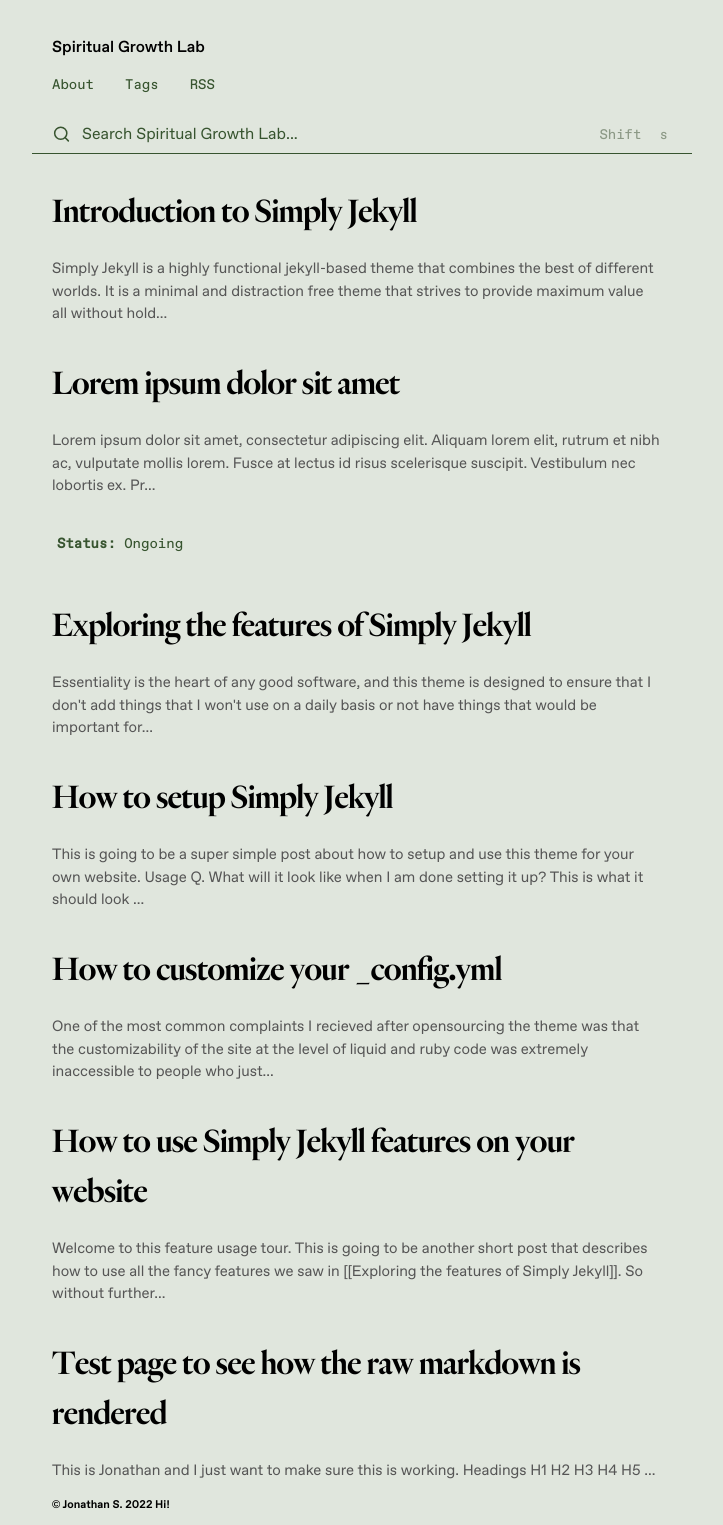
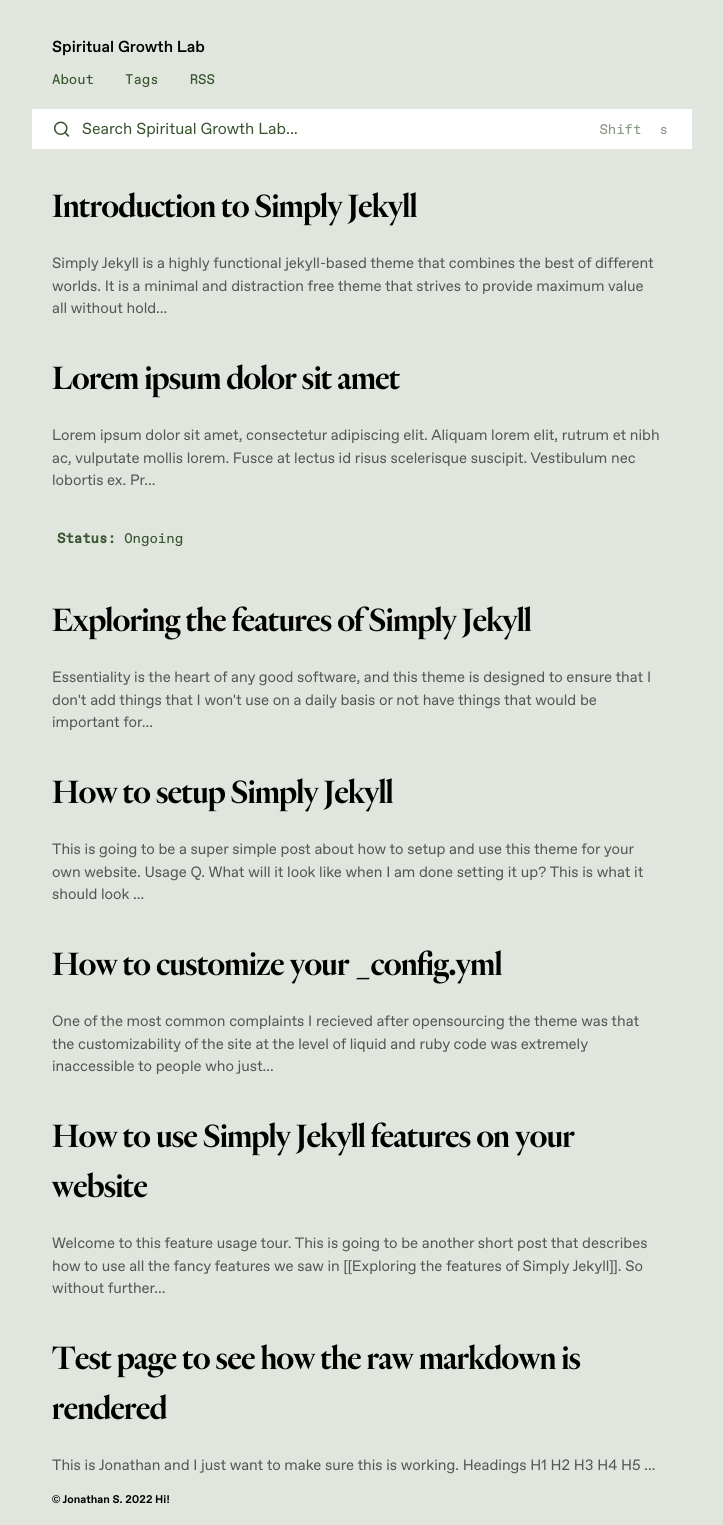
Before and after one commit to jsantiago611/digital-garden-master, a Jekyll site: the page built from index.md, in a window 1280 px wide. Shown: the whole page, without its empty margins (278-1001 px from the left). Built offline with Jekyll 4.4.1, drawn with Linux system fonts in a browser that asks for light colours.

Commit message:
ui changes to searchbar

```diff
--- a/assets/css/Style.css
+++ b/assets/css/Style.css
@@ -130,7 +130,7 @@ layout: Stylesheet
   --font-size-5xl: 5rem;
   --font-size-6xl: 5.5rem;
 
-  --body-copy-size: 1.35rem;
+  --body-copy-size: 1.25rem;
   --title-font-size: 3rem;
 
   --font-weight-base: 400;
@@ -688,7 +688,7 @@ hr {
     flex-direction: column;
     padding-left: 14px;
     padding-right: 17px;
-    padding-top: 5px;
+    padding-top: 0;
     padding-bottom: 5px;
     text-decoration: none;
 }
@@ -758,8 +758,8 @@ hr {
     font-family: var(--secondary-font-family) !important;
     color: var(--gray-900);
     font-size: var(--font-size-medium);
-    border-bottom: 1px solid var(--green);
-    background-color: var(--background-color-base);
+    /*border-bottom: 1px solid var(--green);*/
+    background-color: var(--white);
 }
 
 ::placeholder {
```
